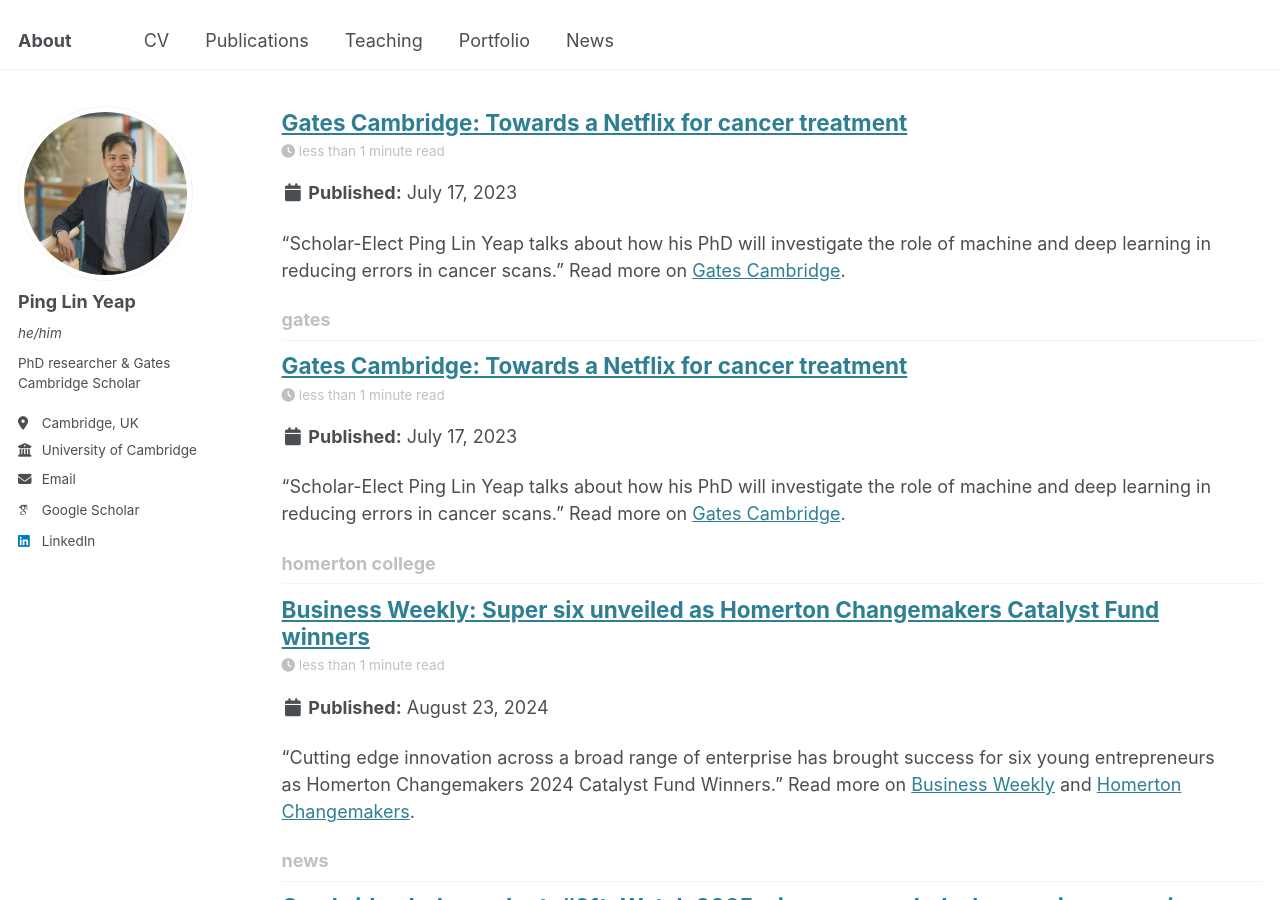
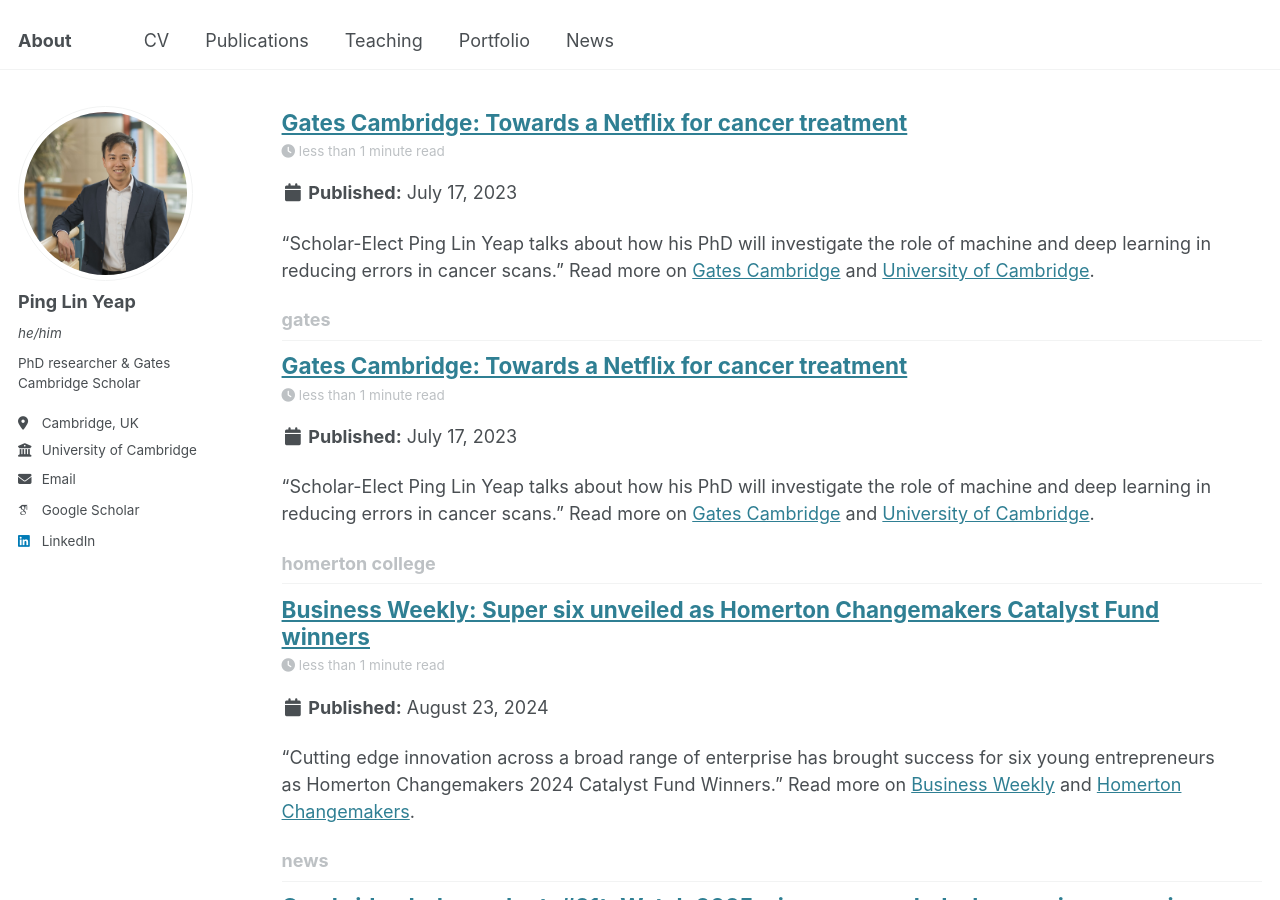
Before and after one commit to yeappl/yeappl.github.io, a Jekyll site: the page built from _pages/tag-archive.html, in a window 1280 px wide and 900 px high, scrolled down 1840 px. Built offline with Jekyll 4.4.1, drawn with Linux system fonts in a browser that asks for light colours; some web fonts are replaced; some of the changed text lies outside the part shown.

Commit message:
Update 2023-07-17-gates-cambridge.md

```diff
--- a/_posts/2023-07-17-gates-cambridge.md
+++ b/_posts/2023-07-17-gates-cambridge.md
@@ -8,6 +8,6 @@ tags:
   - cambridge
 ---
 
-"Scholar-Elect Ping Lin Yeap talks about how his PhD will investigate the role of machine and deep learning in reducing errors in cancer scans." Read more on [Gates Cambridge](https://www.gatescambridge.org/about/news/towards-a-netflix-for-cancer-treatment/).
+"Scholar-Elect Ping Lin Yeap talks about how his PhD will investigate the role of machine and deep learning in reducing errors in cancer scans." Read more on [Gates Cambridge](https://www.gatescambridge.org/about/news/towards-a-netflix-for-cancer-treatment/) and [University of Cambridge](https://www.cam.ac.uk/stories/gates-cambridge-class-of-2023).
 
 <img width="461" alt="image" src="https://github.com/user-attachments/assets/4020a288-13ac-4fa6-bef8-0a29e3ea11e4" />
```
